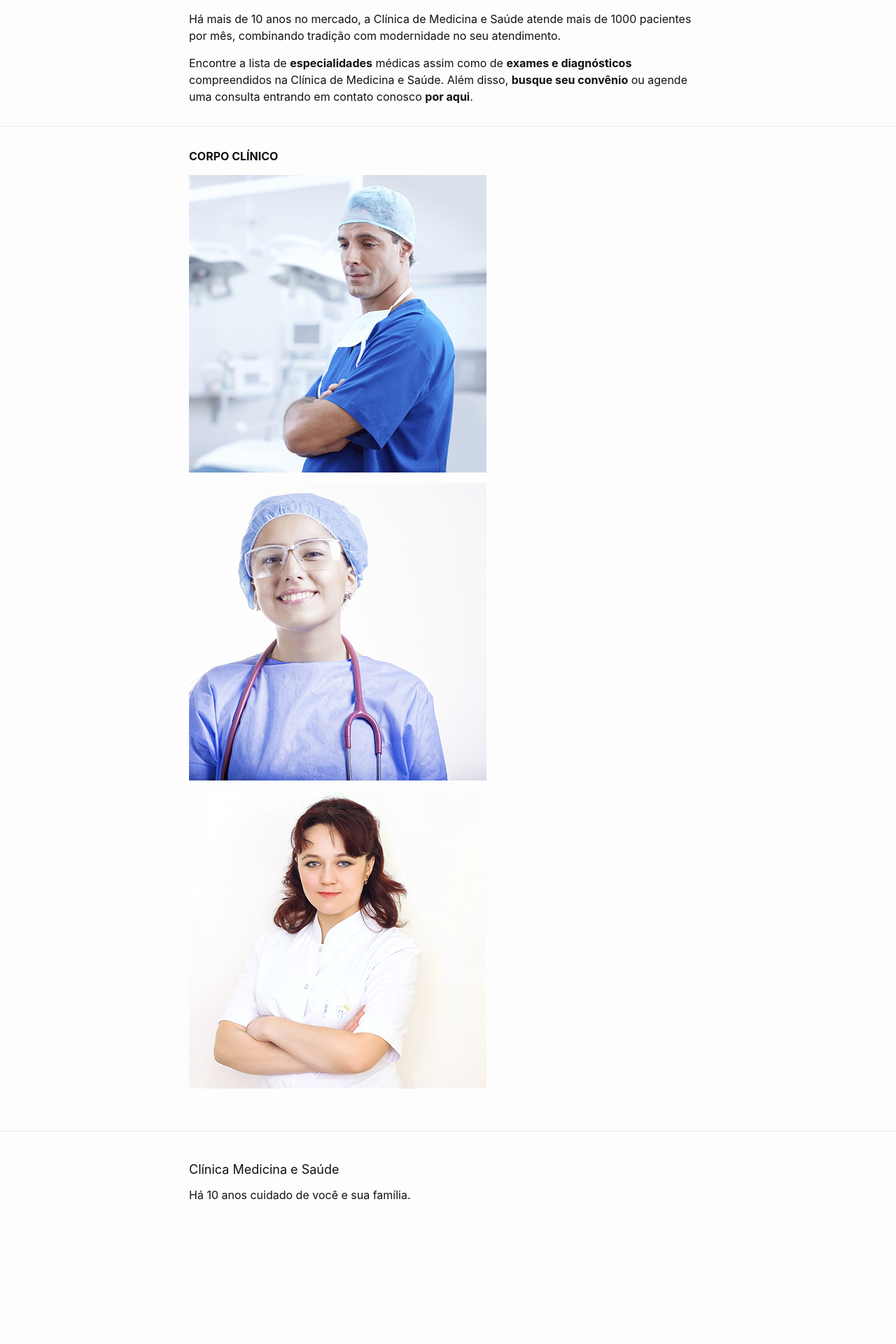
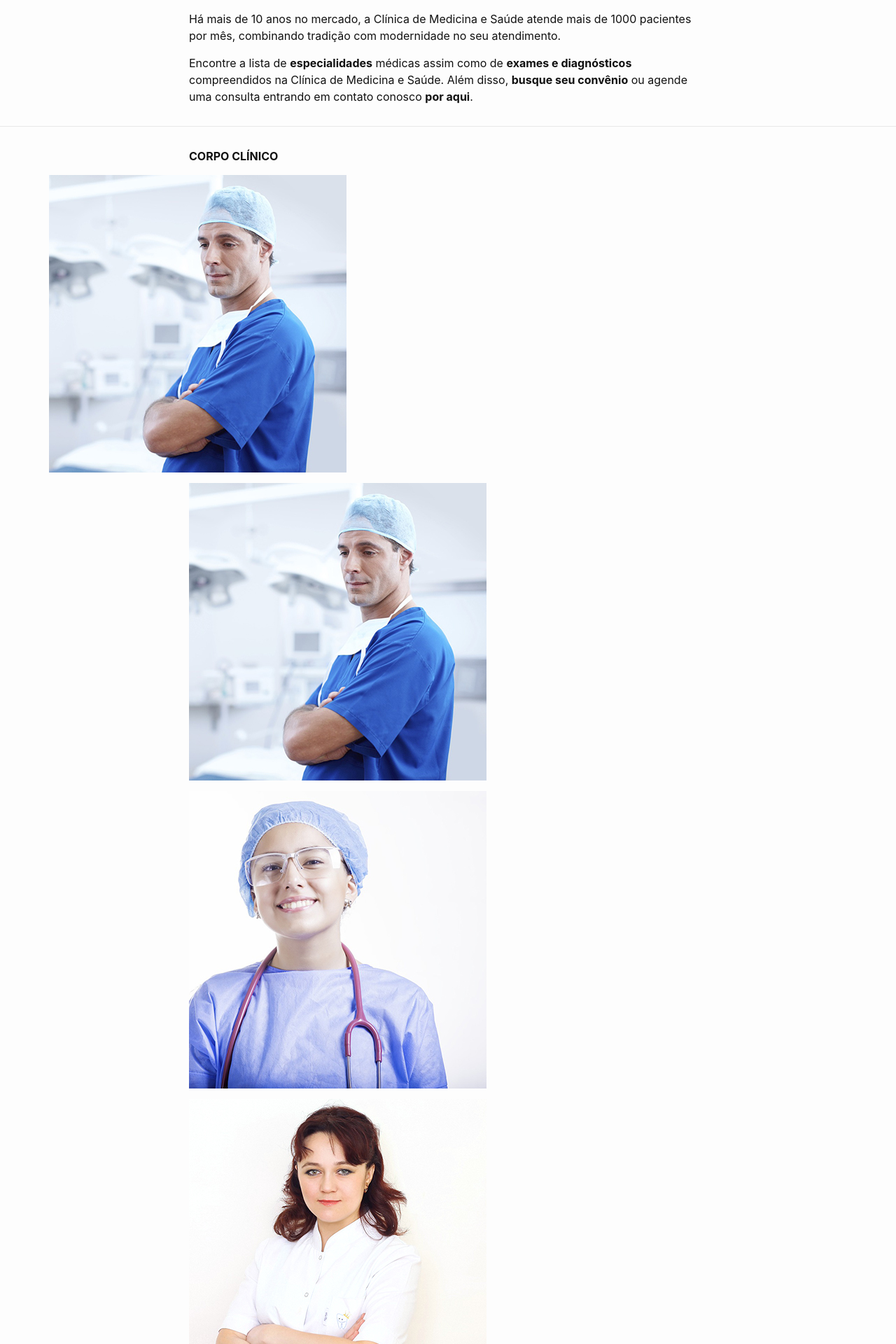
Before and after one commit to CopaTecnologia/medicinaesaude, a Jekyll site: the page built from sobre.markdown, in a window 1280 px wide. Shown: the part 990-2910 px from the top of the page at 70% size. Built offline with Jekyll 4.4.1, drawn with Linux system fonts in a browser that asks for light colours; before the commit the page ends 2754 px from its top, so only the background shows below that.

Commit message:
Updated Sobre

```diff
--- a/sobre.markdown
+++ b/sobre.markdown
@@ -17,6 +17,10 @@ Encontre a lista de **especialidades** médicas assim como de **exames e diagnó
 
 **CORPO CLÍNICO**
 
+<div class="wrapper large">
+    <img src="/uploads/doctor-1149149_1280.jpg" alt="notebook">
+</div>
+
 ![doctor-1149149_1280.jpg](/uploads/doctor-1149149_1280.jpg)
 
 ![nurse-2019420_1280.jpg](/uploads/nurse-2019420_1280.jpg)
```
